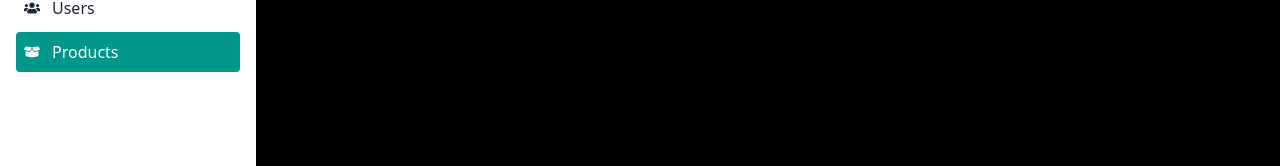
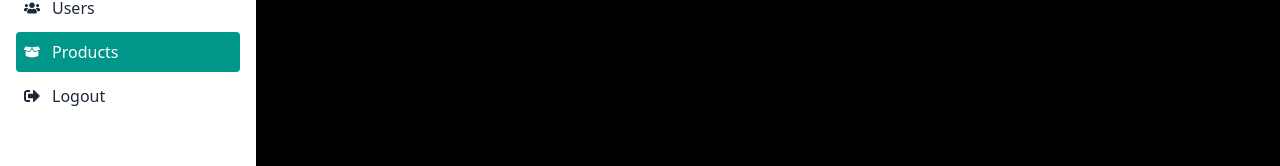
Before and after one commit to AbhijeetSRawat/poster-react-deploy, a React (Vite) app: page /adminproducts in a window 1280 px wide. Both pictures are taken after a click on the button 36 px from the left and 48 px from the top of the page. Shown: the part 133-299 px from the top of the page. Built offline with nearby package versions, Linux system fonts and the light colour scheme.

Commit message:
deploy fast

```diff
--- a/src/pages/AdminProducts.jsx
+++ b/src/pages/AdminProducts.jsx
@@ -1,7 +1,7 @@
 import React, { useEffect, useState } from 'react';
 import axios from 'axios';
 import { MdDarkMode, MdLightMode } from 'react-icons/md';
-import { FaPlus, FaEdit, FaSave, FaTimes, FaBars, FaTachometerAlt, FaUsers, FaBoxOpen } from 'react-icons/fa';
+import { FaPlus, FaEdit, FaSave, FaTimes, FaBars, FaTachometerAlt, FaUsers, FaBoxOpen, FaSignOutAlt } from 'react-icons/fa';
 import { useNavigate } from 'react-router-dom';
 import toast from 'react-hot-toast';
 
@@ -133,6 +133,10 @@ const AdminProducts = () => {
               <button className="flex items-center gap-3 p-2 bg-teal-600 text-white rounded">
                 <FaBoxOpen />
                 <span>Products</span>
+              </button>
+              <button onClick={() => navigate('/')} className="flex items-center gap-3 p-2 hover:bg-red-500 rounded">
+                <FaSignOutAlt />
+                <span>Logout</span>
               </button>
             </nav>
           </div>
```
Also changed, not shown: src/pages/Admin_Dashboard.jsx (line endings or trailing spaces).
